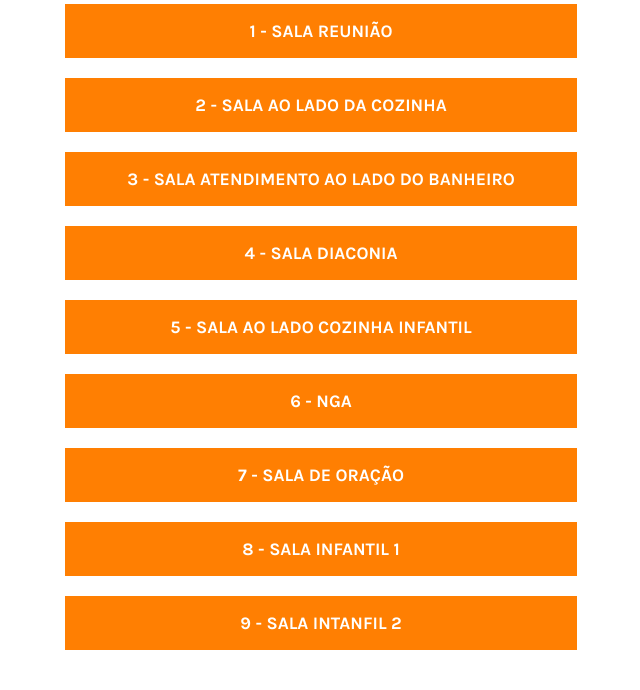
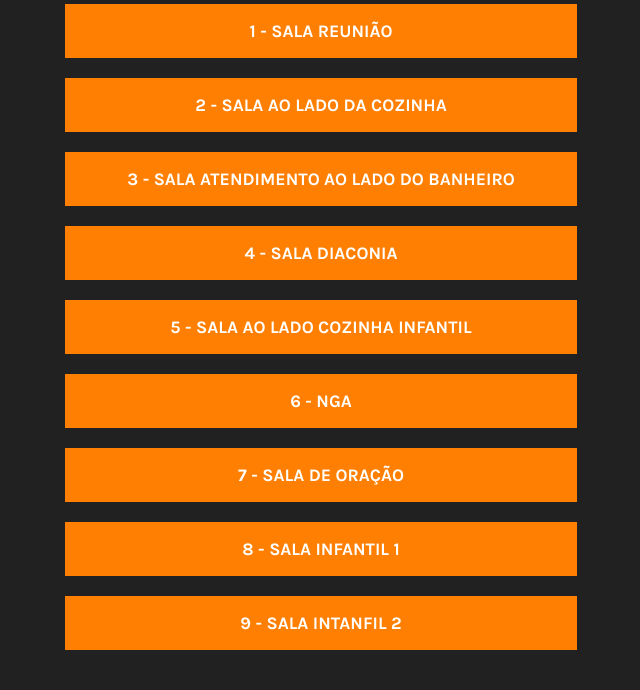
Before and after one commit to 3reis/agendamentodesalas, a plain HTML site: page index.html in a window 1280 px wide. Shown: the part 254-944 px from the top of the page, without its empty margins (319-959 px from the left). Drawn offline with Linux system fonts and the light colour scheme.

Commit message:
Update style.css

```diff
--- a/style.css
+++ b/style.css
@@ -9,7 +9,7 @@
 }
 
 :root {
-    --bgcolor : #FFFFFF;
+    --bgcolor : #212121;
     --accentcolor: #FF7F02;
 }
 
```
